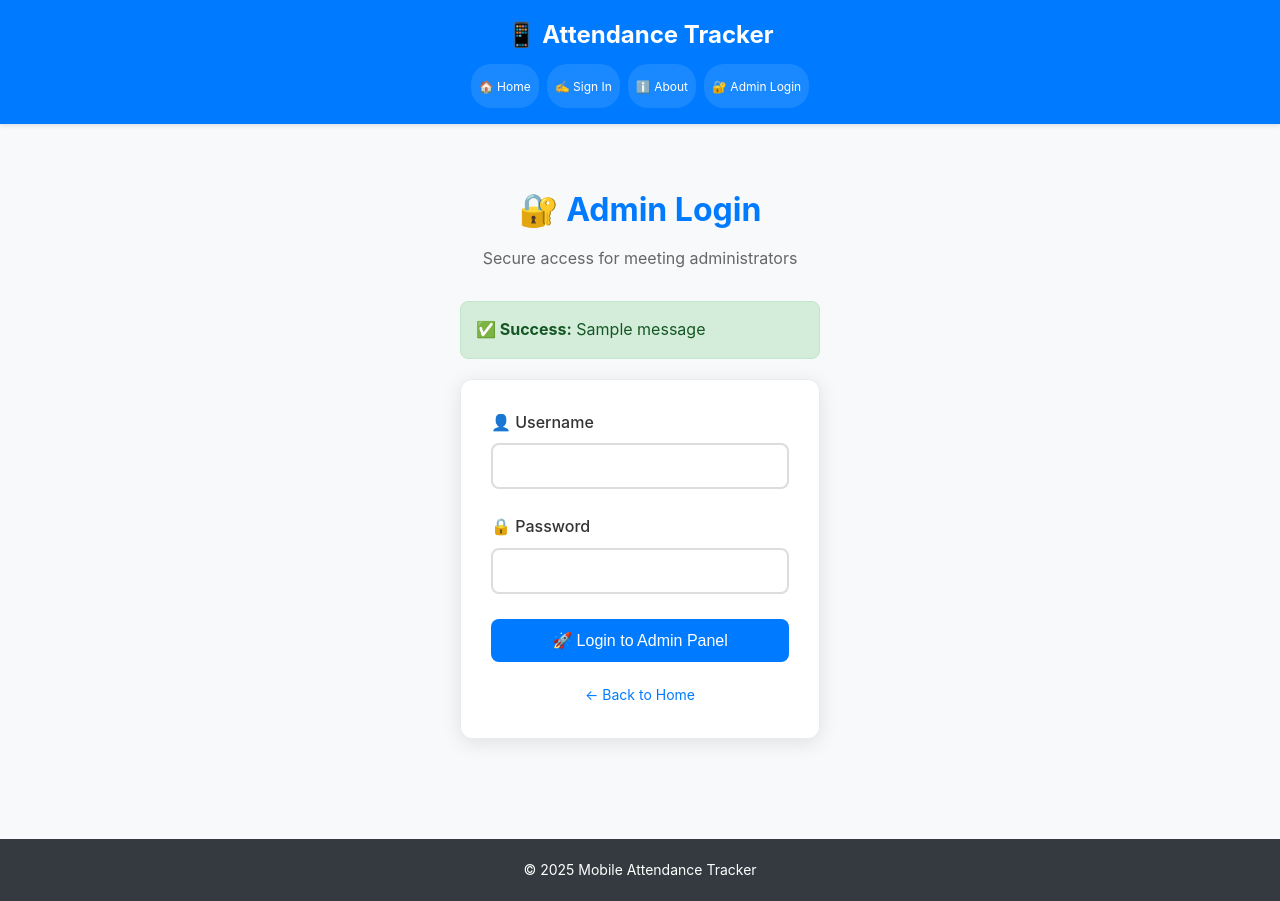
After one commit to Unimke1990/ATTENDANCE, a Flask app: page /admin-login in a window 1280 px wide. The commit adds this page. Run offline with Flask 3, Linux system fonts and the light colour scheme; one stand-in notice (Sample message) is shown.

```diff
--- a/flask-attendance-app/requirements.txt
+++ b/flask-attendance-app/requirements.txt
@@ -14,4 +14,7 @@ MarkupSafe==3.0.2
 pillow==11.3.0
 pycparser==2.22
 pyOpenSSL==25.1.0
-qrcod
+qrcode==8.2
+SQLAlchemy==2.0.43
+typing_extensions==4.14.1
+Werkzeug==3.1.3
--- /dev/null
+++ b/flask-attendance-app/templates/admin_login.html
@@ -0,0 +1,76 @@
+{% extends "base.html" %}
+
+{% block title %}Admin Login - Attendance Tracker{% endblock %}
+
+{% block content %}
+<div style="max-width: 400px; margin: 0 auto; padding: 40px 20px;">
+    <div style="text-align: center; margin-bottom: 30px;">
+        <h1 style="color: #007bff; margin-bottom: 10px;">🔐 Admin Login</h1>
+        <p style="color: #666; font-size: 16px;">Secure access for meeting administrators</p>
+    </div>
+
+    <!-- Flash Messages -->
+    {% with messages = get_flashed_messages(with_categories=true) %}
+        {% if messages %}
+            {% for category, message in messages %}
+                {% if category == 'success' %}
+                    <div style="background: #d4edda; color: #155724; padding: 15px; border-radius: 8px; margin-bottom: 20px; border: 1px solid #c3e6cb;">
+                        <strong>✅ Success:</strong> {{ message }}
+                    </div>
+                {% else %}
+                    <div style="background: #f8d7da; color: #721c24; padding: 15px; border-radius: 8px; margin-bottom: 20px; border: 1px solid #f5c6cb;">
+                        <strong>⚠️ Error:</strong> {{ message }}
+                    </div>
+                {% endif %}
+            {% endfor %}
+        {% endif %}
+    {% endwith %}
+
+    <div style="background: white; padding: 30px; border-radius: 12px; box-shadow: 0 4px 20px rgba(0,0,0,0.1); border: 1px solid #e9ecef;">
+        <form method="POST" style="width: 100%;">
+            <div style="margin-bottom: 25px;">
+                <label for="username" style="display: block; color: #333; font-weight: 500; margin-bottom: 8px; font-size: 16px;">
+                    👤 Username
+                </label>
+                <input type="text"
+                       id="username"
+                       name="username"
+                       required
+                       autocomplete="username"
+                       style="width: 100%; padding: 12px; border: 2px solid #ddd; border-radius: 8px; font-size: 16px; box-sizing: border-box; transition: border-color 0.3s;"
+                       onfocus="this.style.borderColor='#007bff'"
+                       onblur="this.style.borderColor='#ddd'">
+            </div>
+
+            <div style="margin-bottom: 25px;">
+                <label for="password" style="display: block; color: #333; font-weight: 500; margin-bottom: 8px; font-size: 16px;">
+                    🔒 Password
+                </label>
+                <input type="password"
+                       id="password"
+                       name="password"
+                       required
+                       autocomplete="current-password"
+                       style="width: 100%; padding: 12px; border: 2px solid #ddd; border-radius: 8px; font-size: 16px; box-sizing: border-box; transition: border-color 0.3s;"
+                       onfocus="this.style.borderColor='#007bff'"
+                       onblur="this.style.borderColor='#ddd'">
+            </div>
+
+            <div style="margin-bottom: 20px;">
+                <button type="submit"
+                        style="width: 100%; background: #007bff; color: white; border: none; padding: 12px 20px; border-radius: 8px; font-size: 16px; font-weight: 500; cursor: pointer; transition: background-color 0.3s;"
+                        onmouseover="this.style.backgroundColor='#0056b3'"
+                        onmouseout="this.style.backgroundColor='#007bff'">
+                    🚀 Login to Admin Panel
+                </button>
+            </div>
+        </form>
+
+        <div style="text-align: center; margin-top: 20px;">
+            <a href="{{ url_for('index') }}" style="color: #007bff; text-decoration: none; font-size: 14px;">
+                ← Back to Home
+            </a>
+        </div>
+    </div>
+</div>
+{% endblock %}
--- a/flask-attendance-app/templates/base.html
+++ b/flask-attendance-app/templates/base.html
@@ -163,3 +163,16 @@
                 <li><a href="{{ url_for('admin_login') }}">🔐 Admin Login</a></li>
             {% endif %}
         </ul>
+    </nav>
+
+    <main class="container">
+        {% block content %}{% endblock %}
+    </main>
+
+    <footer class="footer">
+        <p>&copy; 2025 Mobile Attendance Tracker</p>
+    </footer>
+
+    {% block scripts %}{% endblock %}
+</body>
+</html>
```
Also changed, not shown: flask-attendance-app/templates/admin.html (+23 -4 lines), flask-attendance-app/instance/attendance.db.
